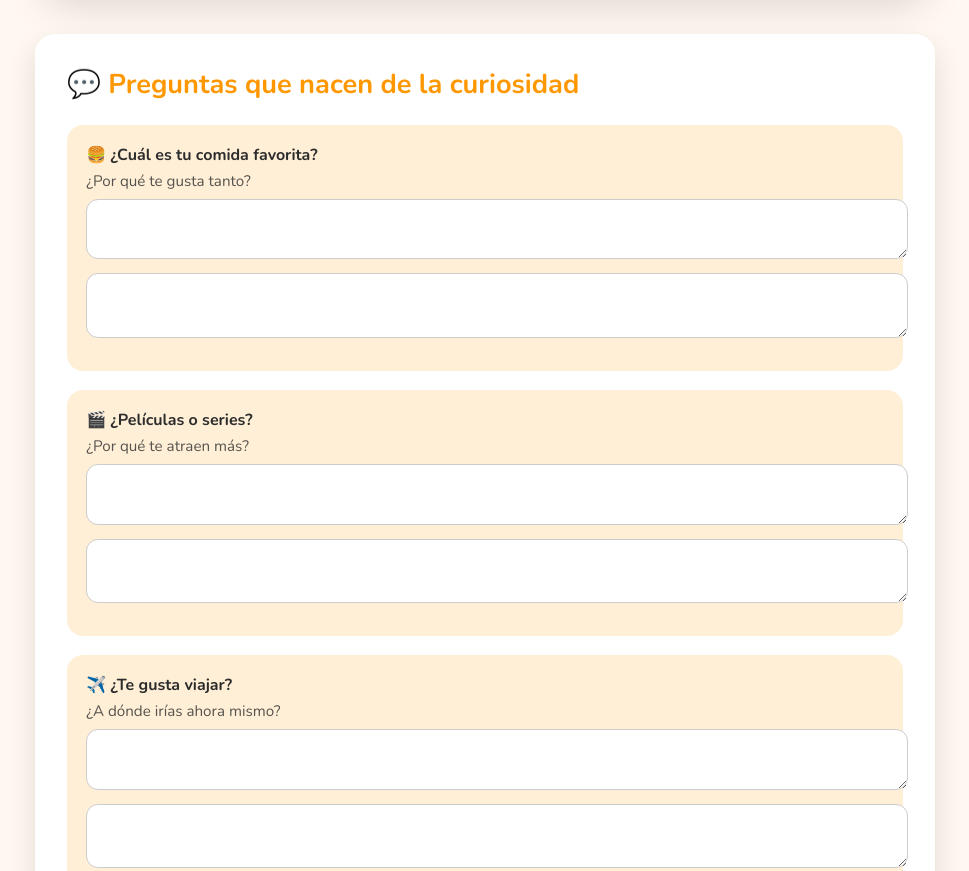
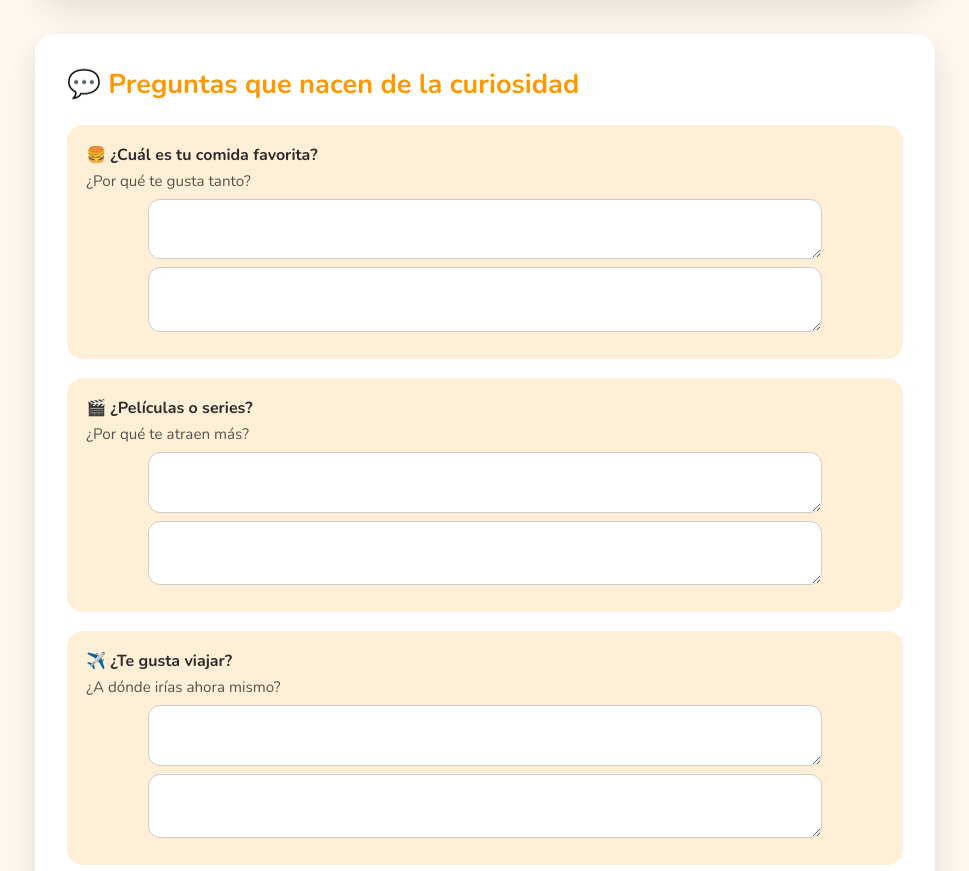
Before and after one commit to fabricioplay2learn-ctrl/Para-Fernanda-Vargas, a plain HTML site: page index.html in a window 1280 px wide. Shown: the part 820-1691 px from the top of the page, without its empty margins (155-1124 px from the left). Drawn offline with nearby package versions, Linux system fonts and the light colour scheme.

Commit message:
Add flexbox styles to question container

```diff
--- a/index.html
+++ b/index.html
@@ -129,6 +129,18 @@
       padding: 1.2rem;
       border-radius: 16px;
       margin-bottom: 1.2rem;
+
+      display: flex;
+      flex-direction: column;
+      align-items: center;
+    }
+    .question textarea {
+      width: 100%;
+      max-width: 650px;
+    }
+    .question-title,
+    .question-sub {
+      align-self: flex-start;
     }
 
     body.dark .question {
```
